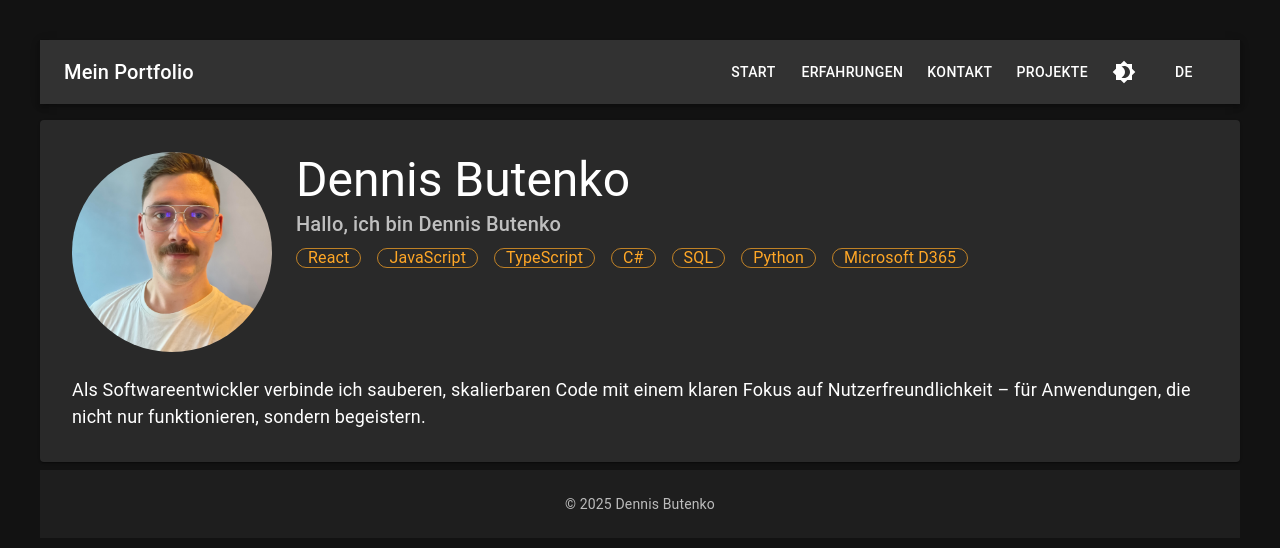
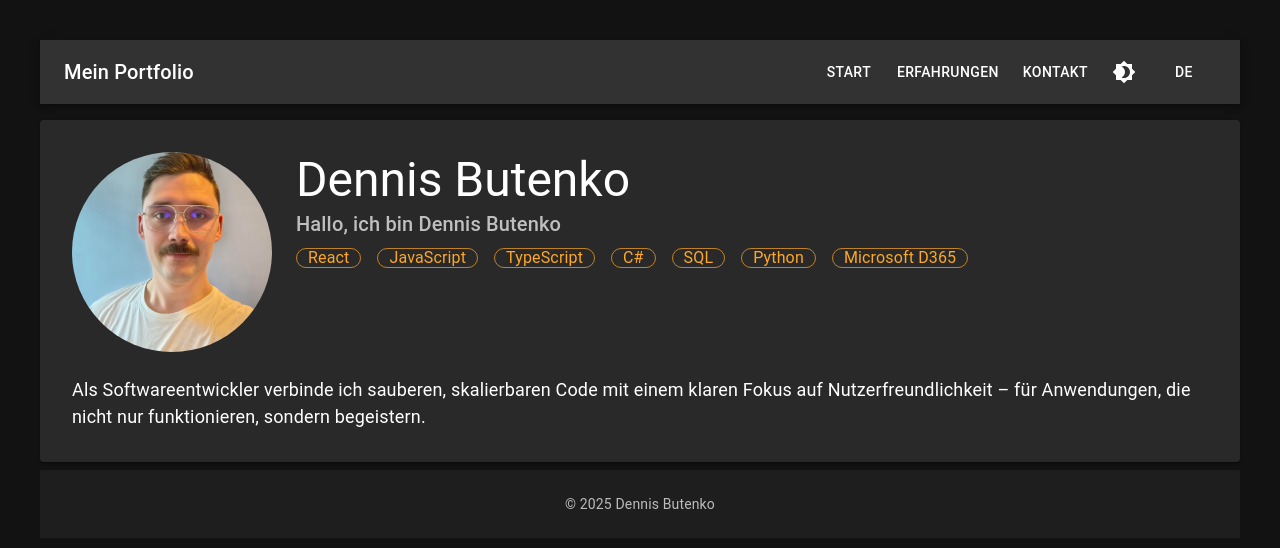
Before and after one commit to Zwipel/portfolio, a React (Vite) app in the folder portfolio/: page / in a window 1280 px wide. Shown: the top 548 px of the page. Built offline with nearby package versions, Linux system fonts and the light colour scheme.

Commit message:
hide projects as it is not finished yet

```diff
--- a/portfolio/src/components/Navbar.tsx
+++ b/portfolio/src/components/Navbar.tsx
@@ -64,7 +64,7 @@ export const Navbar = ({
     { key: "home", label: t.home },
     { key: "experiences", label: t.experiences },
     { key: "contact", label: t.contact },
-    { key: "projects", label: t.projects },
+  //  { key: "projects", label: t.projects }, Needs work to be published, so hide for now
   ];
 
   return (
```
